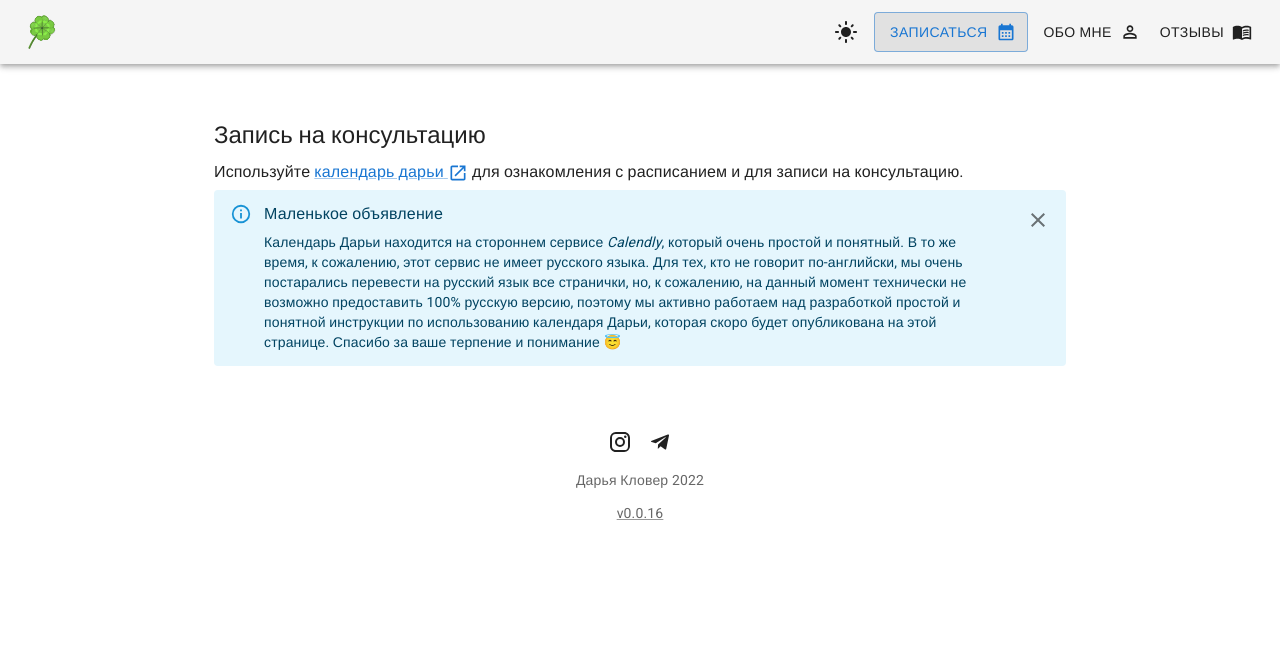
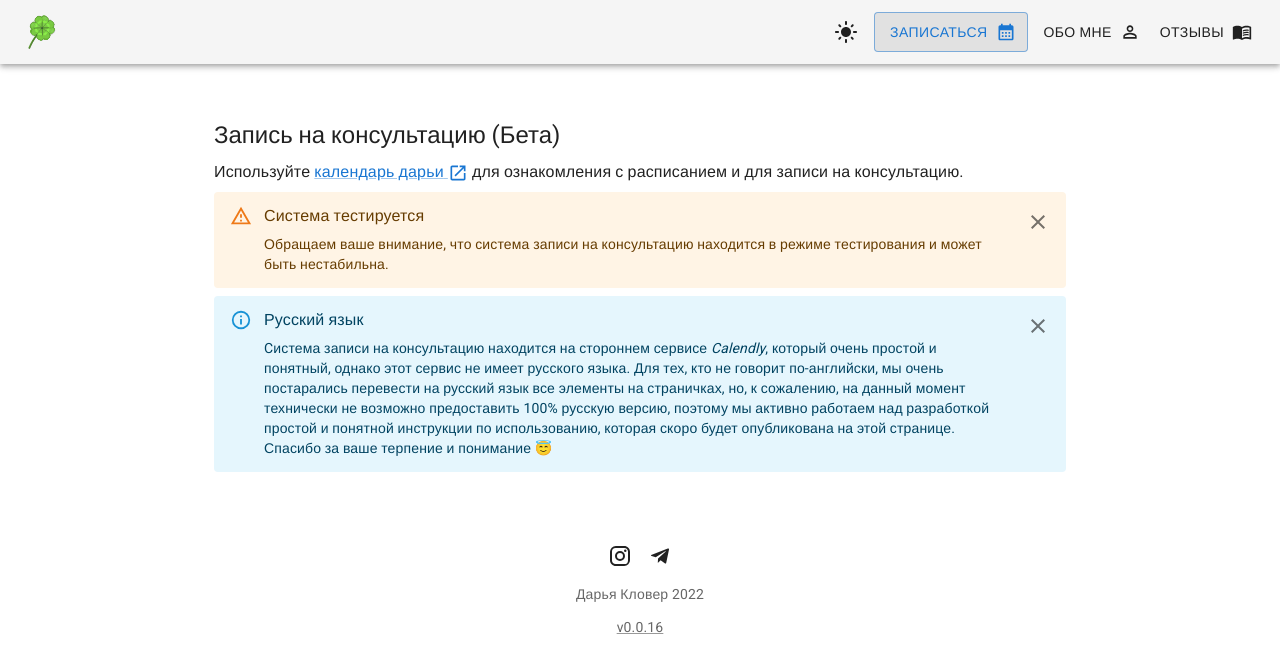
Before and after one commit to SiarheiBobryk/dariaklover, a React (Create React App) app: page /booking in a window 1280 px wide. Shown: the top 672 px of the page. Built offline with nearby package versions, Linux system fonts and the light colour scheme; a web font is replaced by a local one.

Commit message:
Add one more warning

```diff
--- a/src/pages/Booking/bookingMetaData.ts
+++ b/src/pages/Booking/bookingMetaData.ts
@@ -6,7 +6,7 @@ export interface BookingMetaData {
 
 const bookingMetaData: BookingMetaData = {
   title: 'Запись на консультацию',
-  heading: 'Запись на консультацию',
+  heading: 'Запись на консультацию (Бета)',
   path: '/booking',
 };
 
--- a/src/posts/Booking/Booking.tsx
+++ b/src/posts/Booking/Booking.tsx
@@ -1,13 +1,11 @@
 import * as React from 'react';
 
 import Link from '@mui/material/Link';
-
 import OpenInNewIcon from '@mui/icons-material/OpenInNew';
 import Collapse from '@mui/material/Collapse';
 import Alert from '@mui/material/Alert';
 import AlertTitle from '@mui/material/AlertTitle';
 import IconButton from '@mui/material/IconButton';
-import Typography from '@mui/material/Typography';
 import CloseIcon from '@mui/icons-material/Close';
 
 import { AppConfigContext, Config } from '../../providers/AppConfigProvider';
@@ -24,12 +22,20 @@ function Booking(props: BookingProps) {
     calendly: { label: calendlyLabel, href: calendlyHref },
   }: Config = React.useContext(AppConfigContext);
   const [openInfo, setOpenInfo] = React.useState(true);
+  const [openWarning, setOpenWarning] = React.useState(true);
 
-  const onCloseButtonClick = React.useCallback(
+  const onCloseButtonInfoClick = React.useCallback(
     function handleOnClick() {
       setOpenInfo(false);
     },
     [setOpenInfo],
+  );
+
+  const onCloseButtonWarningClick = React.useCallback(
+    function handleOnClick() {
+      setOpenWarning(false);
+    },
+    [setOpenWarning],
   );
 
   return (
@@ -42,21 +48,35 @@ function Booking(props: BookingProps) {
         </Link>{' '}
         для ознакомления с расписанием и для записи на консультацию.
       </Paragraph>
-      <Collapse in={openInfo}>
+      <Collapse sx={{ my: 1 }} in={openWarning}>
         <Alert
-          severity="info"
+          severity="warning"
           action={
-            <IconButton aria-label="Закрыть" onClick={onCloseButtonClick}>
+            <IconButton aria-label="Закрыть" onClick={onCloseButtonWarningClick}>
               <CloseIcon fontSize="inherit" />
             </IconButton>
           }
         >
-          <AlertTitle>Маленькое объявление</AlertTitle>
-          Календарь Дарьи находится на стороннем сервисе <i>Calendly</i>, который очень простой и понятный. В то же
-          время, к сожалению, этот сервис не имеет русского языка. Для тех, кто не говорит по-английски, мы очень
-          постарались перевести на русский язык все странички, но, к сожалению, на данный момент технически не возможно
-          предоставить 100% русскую версию, поэтому мы активно работаем над разработкой простой и понятной инструкции по
-          использованию календаря Дарьи, которая скоро будет опубликована на этой странице. Спасибо за ваше терпение и
+          <AlertTitle>Система тестируется</AlertTitle>
+          Обращаем ваше внимание, что система записи на консультацию находится в режиме тестирования и может быть
+          нестабильна.
+        </Alert>
+      </Collapse>
+      <Collapse sx={{ my: 1 }} in={openInfo}>
+        <Alert
+          severity="info"
+          action={
+            <IconButton aria-label="Закрыть" onClick={onCloseButtonInfoClick}>
+              <CloseIcon fontSize="inherit" />
+            </IconButton>
+          }
+        >
+          <AlertTitle>Русский язык</AlertTitle>
+          Cистема записи на консультацию находится на стороннем сервисе <i>Calendly</i>, который очень простой и
+          понятный, однако этот сервис не имеет русского языка. Для тех, кто не говорит по-английски, мы очень
+          постарались перевести на русский язык все элементы на страничках, но, к сожалению, на данный момент технически
+          не возможно предоставить 100% русскую версию, поэтому мы активно работаем над разработкой простой и понятной
+          инструкции по использованию, которая скоро будет опубликована на этой странице. Спасибо за ваше терпение и
           понимание 😇
         </Alert>
       </Collapse>
```
Also changed, not shown: 2 other files (tests, documents, lock files or other folders).
